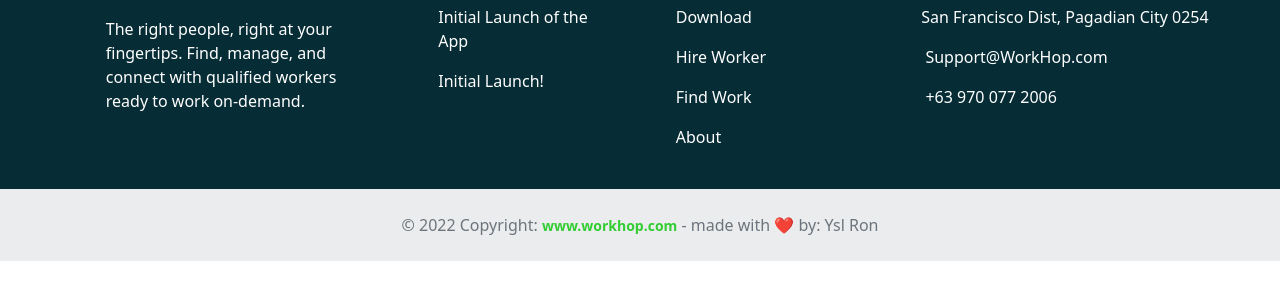
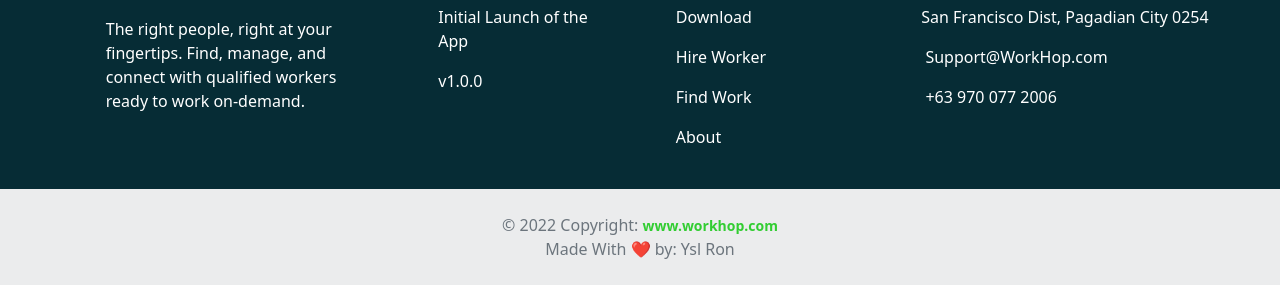
Before and after one commit to yslron/Work-Hop, a plain HTML site: page index.html in a window 1280 px wide. Shown: the part 1499-1784 px from the top of the page. Before the commit the page ends 1760 px from the top, so only its background shows below. Drawn offline with nearby package versions, Linux system fonts and the light colour scheme; files that its build step writes are made by us from their sources; a script that the page names is missing.

Commit message:
'changed Text under footer blog'

```diff
--- a/index.html
+++ b/index.html
@@ -196,7 +196,7 @@
                 <a href="#!" class="text-reset text-decoration-none">Initial Launch of the App</a>
               </p>
               <p>
-                <a href="#!" class="text-reset text-decoration-none">Initial Launch!</a>
+                <a href="#!" class="text-reset text-decoration-none">v1.0.0</a>
               </p>
 
             </div>
@@ -247,10 +247,14 @@
       <!-- Section: Links  -->
 
       <!-- Copyright -->
-      <div class="text-center p-4" style="background-color: rgba(0, 0, 0, 0.05);">
+      <div class="text-center pt-4" style="background-color: rgba(0, 0, 0, 0.05);">
         © 2022 Copyright:
-        <a class="text-reset text-decoration-none" href=""><small class="fw-bold main-color">www.workhop.com</small> - made with ❤️ by: Ysl Ron</a>
+        <a class="text-reset text-decoration-none" href=""><small class="fw-bold main-color">www.workhop.com</small></a>
       </div>
+      <div class="text-center pb-4" style="background-color: rgba(0, 0, 0, 0.05);">
+        <a class="text-reset text-decoration-none" href="">Made With ❤️ by: Ysl Ron</a>
+      </div>
+
       <!-- Copyright -->
     </footer>
 
```
